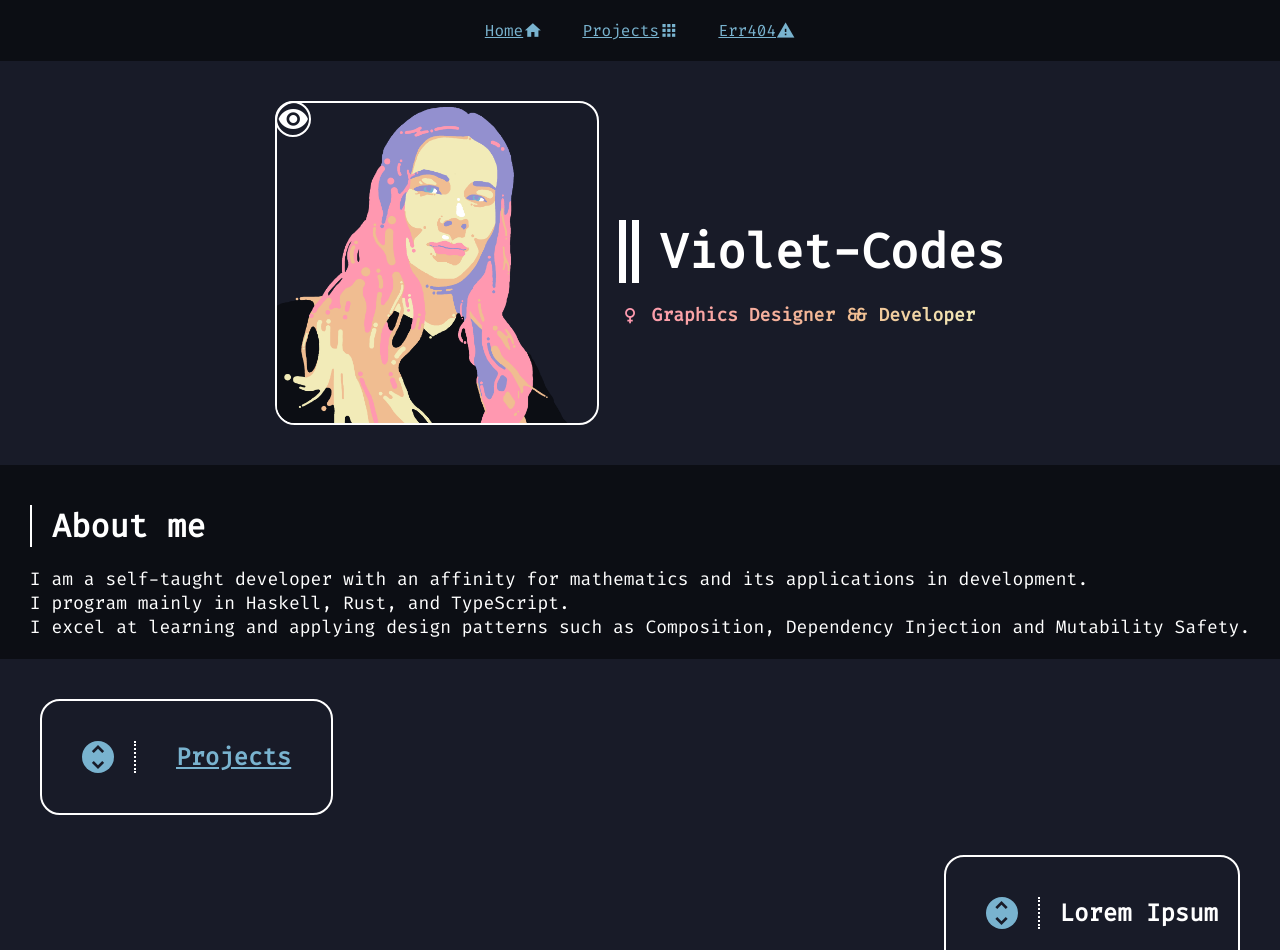
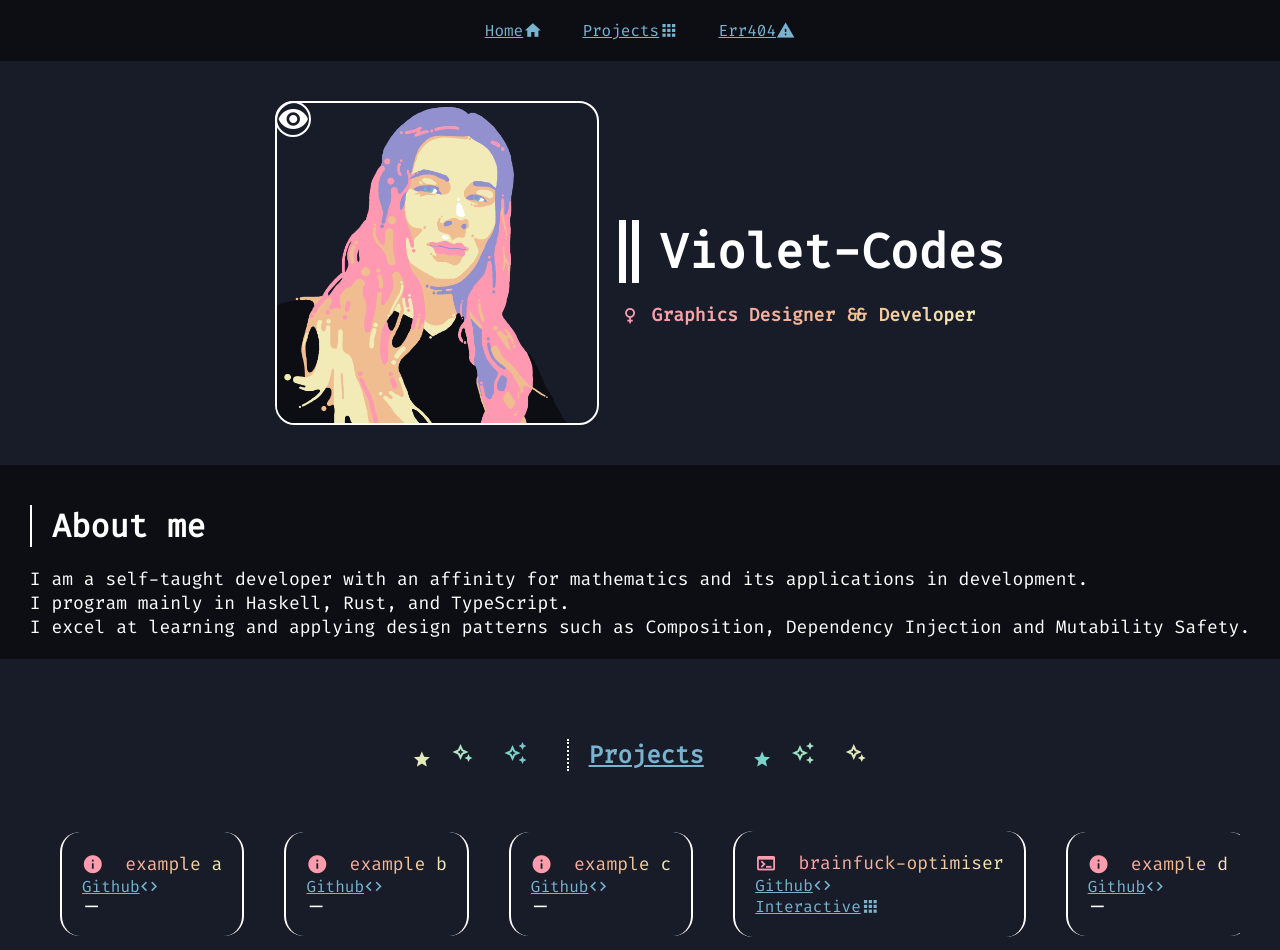
Before and after one commit to Violet-Codes/Violet-Codes.github.io, a React (Create React App) app: page / in a window 1280 px wide. Shown: the top 950 px of the page. Built offline with nearby package versions, Linux system fonts and the light colour scheme.

Commit message:
horizontal scroll

```diff
--- a/public/index.html
+++ b/public/index.html
@@ -5,6 +5,7 @@
     <link rel="icon" href="%PUBLIC_URL%/favicon.svg" />
     <link rel="stylesheet" href="https://fonts.googleapis.com/css?family=Fira%20Code">
     <link rel="stylesheet" href="https://fonts.googleapis.com/icon?family=Material+Icons">
+    <link rel="stylesheet" href="https://fonts.googleapis.com/icon?family=Material+Symbols+Outlined">
     <meta name="viewport" content="width=device-width, initial-scale=1" />
     <meta name="theme-color" content="#000000" />
     <meta
--- a/src/App.tsx
+++ b/src/App.tsx
@@ -8,6 +8,7 @@ import Icon from './MaterialIcons';
 import Pfp from './Pfp';
 import Dropdown from './Dropdown';
 import Project from './Project';
+import { useMeasure, useWindowSize } from 'react-use';
 
 export const App: React.FC<{}> = (props: {}) =>
     <div className="app">
@@ -16,7 +17,8 @@ export const App: React.FC<{}> = (props: {}) =>
             <Route path="/" element={<Content />}>
                 <Route path="" element={<Home />} />
                 <Route path="projects/" element={<Outlet />}>
-                    <Route path="" element={<Projects />} />
+                    <Route path="" element={<ProjectsPage />} />
+                    <Route path="*" element={<Err404 />} />
                 </Route>
                 <Route path="*" element={<Err404 />} />
             </Route>
@@ -48,26 +50,7 @@ const Home: React.FC<{}> = (props: {}) =>
                 </div>
             </div>
             <div className="padded col" style={{alignItems: "center"}}>
-                <div className="padded bordered rounded margined col" style={{alignItems: "start", alignSelf: "start"}}>
-                    <Dropdown Controller={({callback, isVisible}) =>
-                        <div className="row">
-                            <div className="box">
-                                <Icon icon={isVisible ? "unfold_less" : "unfold_more"} className="rounded margined hover action-block" style={{fontSize: "xx-large"}} onClick={callback}/>
-                            </div>
-                            <h3>
-                                <Link className="padded" to="/projects/">
-                                    <u>Projects</u>
-                                </Link>
-                            </h3>
-                        </div>
-                    }>
-                        <div className="box">
-                            <Project name="example" icon="info"/>
-                            <Project name="brainfuck-optimiser" icon="terminal" interactive/>
-                            <Project name="example" icon="info"/>
-                        </div>
-                    </Dropdown>
-                </div>
+                <Projects />
                 <div className="padded rounded bordered margined col" style={{alignItems: "start", alignSelf: "end"}}>
                     <Dropdown Controller={({callback, isVisible}) =>
                         <div className="row" style={{alignSelf: "flex-end"}}>
@@ -124,7 +107,55 @@ const Jumbo: React.FC<{}> = (props: {}) =>
         <Nugget />
     </>;
 
-const Projects: React.FC<{}> = (props: {}) =>
+const Projects: React.FC<{}> = (props: {}) => {
+    const [measureRef, dims] = useMeasure<HTMLDivElement>();
+    return (
+        <div className="padded col" style={{alignSelf: "stretch"}}>
+            <div className="row">
+                <div className="reverse-action-gradient">
+                    <Icon icon="star"/>
+                    &#160;&#160;
+                    <Icon icon="magic_button" icontype="material-symbols-outlined"/>
+                    &#160;&#160;&#160;
+                    <Icon icon="auto_awesome" icontype="material-symbols-outlined"/>
+                    &#160;&#160;
+                </div>
+                <Link className="padded" to="/projects/">
+                    <h3>
+                        <u>Projects</u>
+                    </h3>
+                </Link>
+                <div className="action-gradient">
+                    &#160;&#160;&#160;
+                    <Icon icon="star"/>
+                    &#160;&#160;
+                    <Icon icon="auto_awesome" icontype="material-symbols-outlined"/>
+                    &#160;&#160;&#160;
+                    <Icon icon="magic_button" icontype="material-symbols-outlined"/>
+                </div>
+            </div>
+            <div ref={measureRef} className="row" style={{...(dims.width ? {width: dims.width, overflow: "auto"} : {overflow: "hidden"}), justifyContent: "start", alignSelf: "stretch"}}>
+                { dims.width &&
+                    <div className="box">
+                        <Project name="example a" icon="info"/>
+                        <Project name="example b" icon="info"/>
+                        <Project name="example c" icon="info"/>
+                        <Project name="brainfuck-optimiser" icon="terminal" interactive/>
+                        <Project name="example d" icon="info"/>
+                        <Project name="example e" icon="info"/>
+                        <Project name="example f" icon="info"/>
+                        <Project name="example g" icon="info"/>
+                        <Project name="example h" icon="info"/>
+                        <Project name="example i" icon="info"/>
+                        <Project name="example j" icon="info"/>
+                    </div>
+                }
+            </div>
+        </div>
+    );
+};
+
+const ProjectsPage: React.FC<{}> = (props: {}) =>
     <div className="dark padded">
         <div className="box">
             <div>
--- a/src/Dropdown.tsx
+++ b/src/Dropdown.tsx
@@ -1,7 +1,7 @@
 import React, { useState } from 'react';
 import { useSpring, animated } from 'react-spring';
 import { useMeasure } from 'react-use';
-import { Regular, normChildren } from './Util';
+import { Regular, normChildren, normStyle } from './Util';
 
 type DropdownPropT = Regular & {
     Controller: React.FC<{callback: () => void, isVisible: boolean}>;
@@ -11,9 +11,9 @@ type DropdownPropT = Regular & {
 export const Dropdown: React.FC<DropdownPropT> = ({Controller, children, className, style, visible}: DropdownPropT) => {
     const [measureRef, dims] = useMeasure<HTMLDivElement>();
     const [isVisible, setVisibility] = useState(visible || false);
-    console.log(dims.width);
     const css = useSpring({
         from: {
+            ...normStyle(style),
             ...(visible ? { height: dims.height, width: dims.width } : { height: 0, width: 0 }),
             overflow: "hidden"
         },
@@ -22,7 +22,7 @@ export const Dropdown: React.FC<DropdownPropT> = ({Controller, children, classNa
     return (
         <>
             <Controller callback={() => setVisibility(!isVisible)} isVisible={isVisible}/>
-            <animated.div style={css}>
+            <animated.div className={className} style={css}>
                 <div ref={measureRef} style={{width: "fit-content", height: "fit-content"}}>
                     { normChildren(children) }
                 </div>
--- a/src/MaterialIcons.tsx
+++ b/src/MaterialIcons.tsx
@@ -4,11 +4,12 @@ import { SemiRegular, normClassName } from './Util';
 
 type IconPropT = SemiRegular & {
     icon: string;
+    icontype?: "material-icons" | "material-symbols-outlined";
     onClick?: React.MouseEventHandler<HTMLSpanElement>;
 };
 
-export const Icon: React.FC<IconPropT> = ({className, style, icon, onClick}: IconPropT) =>
-    <span className={`material-icons ${normClassName(className)}`.trim()} style={style} onClick={onClick}>
+export const Icon: React.FC<IconPropT> = ({className, style, icon, icontype, onClick}: IconPropT) =>
+    <span className={`${icontype ? icontype : "material-icons"} ${normClassName(className)}`.trim()} style={style} onClick={onClick}>
         {icon}
     </span>;
 
--- a/src/Project.tsx
+++ b/src/Project.tsx
@@ -6,21 +6,22 @@ type ProjectPropT = {
     name: string;
     icon: string;
     interactive?: boolean;
+    langs?: string[]
 };
 
-export const Project: React.FC<ProjectPropT> = ({name, icon, interactive}: ProjectPropT) =>
-    <div className="col rounded bordered padded margined" style={{alignItems: "flex-start"}}>
-        <p>
-            <div className="row action-gradient">
+export const Project: React.FC<ProjectPropT> = ({name, icon, interactive, langs}: ProjectPropT) =>
+    <div className="col rounded bordered padded margined" style={{alignItems: "flex-start", borderTop: "none", borderBottom: "none"}}>
+        <div className="row highlight-gradient" style={{whiteSpace: "nowrap"}}>
+            <p>
                 <Icon icon={icon} /> &#160;{name}
-            </div>
-        </p>
-        <Link className="row" to="https://duckduckgo.com/">
+            </p>
+        </div>
+        <Link className="row" to={`https://github.com/Violet-Codes/${name.toLowerCase()}/`} target="_blank" rel="noopener noreferrer">
             <u>Github</u><Icon icon="code" />
         </Link>
-        { interactive && <Link className="row" to={`/projects/${name.toLowerCase()}/`}>
+        { interactive ? <Link className="row" to={`/projects/${name.toLowerCase()}/`}>
             <u>Interactive</u><Icon icon="apps" />
-        </Link> }
+        </Link> : <Icon icon="horizontal_rule" />}
     </div>;
 
 export default Project;
--- a/src/Util.ts
+++ b/src/Util.ts
@@ -1,4 +1,4 @@
-import { CSSProperties, ReactNode } from "react";
+import { CSSProperties, ReactNode, useEffect, useState } from "react";
 
 export type SemiRegular = {
     style?: CSSProperties;
@@ -17,3 +17,34 @@ export const normStyle = (style: undefined | CSSProperties): CSSProperties =>
 
 export const normClassName = (className: undefined | string): string =>
     (className !== undefined) ? className : "";
+
+
+// Taken from /https://usehooks.com/useWindowSize/ with minor edits
+// Hook
+function useWindowSize() {
+    // Initialize state with undefined width/height so server and client renders match
+    // Learn more here: https://joshwcomeau.com/react/the-perils-of-rehydration/
+    const [windowSize, setWindowSize] = useState<{width?: number, height?: number}>({});
+
+    useEffect(() => {
+      // Handler to call on window resize
+      function handleResize() {
+        // Set window width/height to state
+        setWindowSize({
+          width: window.innerWidth,
+          height: window.innerHeight,
+        });
+      }
+
+      // Add event listener
+      window.addEventListener("resize", handleResize);
+
+      // Call handler right away so state gets updated with initial window size
+      handleResize();
+
+      // Remove event listener on cleanup
+      return () => window.removeEventListener("resize", handleResize);
+    }, []); // Empty array ensures that effect is only run on mount
+
+    return windowSize;
+  }
--- a/src/style.sass
+++ b/src/style.sass
@@ -18,6 +18,8 @@ $GAP: 20px
     border: 0px
     margin: 0px
     transition: background-color 0.5s, color 0.5s
+
+    scrollbar-color: $SALMON $DARKER
 
 .darker
     background-color: $DARKER
@@ -53,12 +55,9 @@ $GAP: 20px
     &.hover:hover
         background-color: $CYAN
 
-html
-    background-color: $DARKER
-
 body
     font-family: 'Fira Code', serif, monospace
-
+    background-color: $DARKER
 a
     text-decoration-line: none
     color: $BLUE
@@ -133,8 +132,10 @@ p
 
 .nugget
     max-width: $GAP
+    width: $GAP
     min-width: $GAP
     max-height: $GAP
+    height: $GAP
     min-height: $GAP
 
 .highlight
@@ -205,3 +206,11 @@ p
 .action-gradient
     background: linear-gradient(90deg, $BLUE, $CYAN 35%, $YELLOW)
     @include gradient-text-base()
+
+.reverse-highlight-gradient
+    background: linear-gradient(90deg, $YELLOW , $ORANGE 35%, $SALMON)
+    @include gradient-text-base()
+
+.reverse-action-gradient
+    background: linear-gradient(90deg, $YELLOW, $CYAN 65%, $BLUE)
+    @include gradient-text-base()
```
